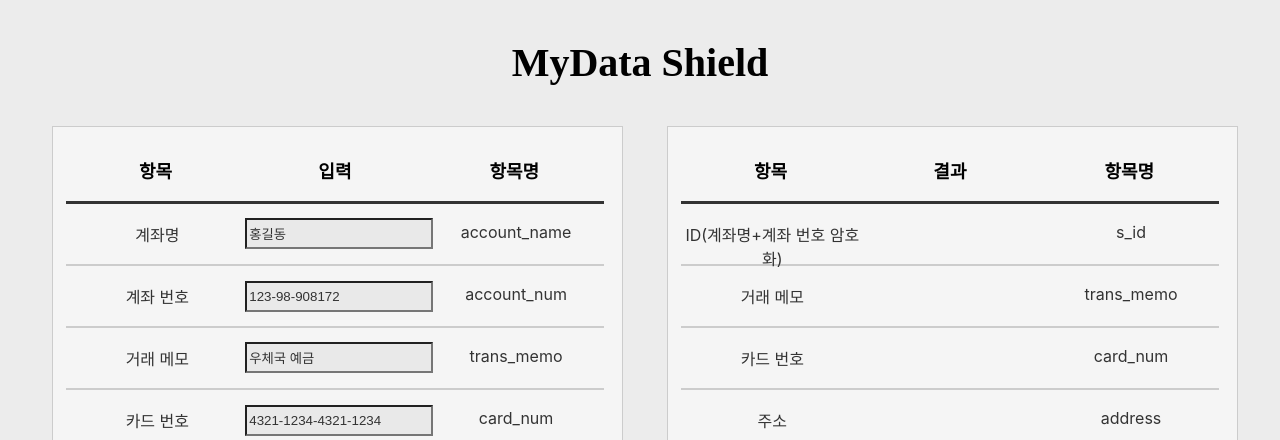
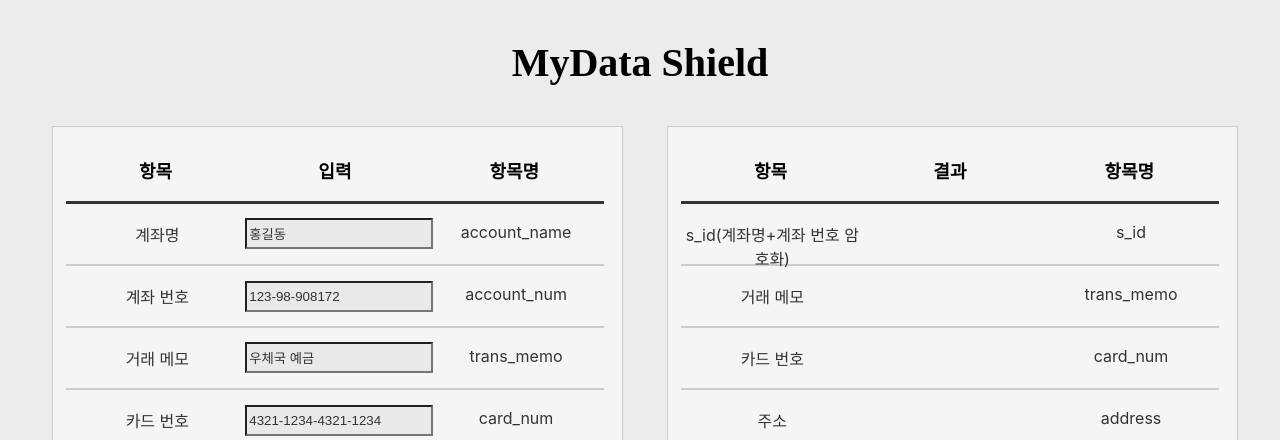
Before and after one commit to jw0245/MyDataShield-Demo-API, a Django app: page / in a window 1280 px wide. Shown: the top 440 px of the page. Run offline with Django 3.2, Linux system fonts and the light colour scheme; some libraries are stand-ins or nearby versions.

Commit message:
디자인 변경

```diff
--- a/demo/mydatashield/templates/Demo.html
+++ b/demo/mydatashield/templates/Demo.html
@@ -18,7 +18,7 @@
 
         .div_i { width:33%; height: 60px;; border-bottom:2px solid #ccc; float:left; text-align: center; line-height: 60px; }
         .font_i {position: relative; width:  100%; text-align: center; font-size: 18px; font-family: -apple-system, BlinkMacSystemFont, 'Segoe UI', Roboto, Oxygen, Ubuntu, Cantarell, 'Open Sans', 'Helvetica Neue', sans-serif;}
-        .font_s {position: relative; position: relative; left : 1%; top: 30%; width:  100%;  margin : 0;  text-align: center; color : #333; font-size: 16px; font-family: -apple-system, BlinkMacSystemFont, 'Segoe UI', Roboto, Oxygen, Ubuntu, Cantarell, 'Open Sans', 'Helvetica Neue', sans-serif;}
+        .font_s {word-wrap: break-word; position: relative; left : 1%; top: 30%; width:  100%;  margin : 0;  text-align: center; color : #333; font-size: 16px; font-family: -apple-system, BlinkMacSystemFont, 'Segoe UI', Roboto, Oxygen, Ubuntu, Cantarell, 'Open Sans', 'Helvetica Neue', sans-serif;}
          input {color : #333; width: 100%; height: 25px; z-index: 0; background-color:  rgb(233, 233, 233); }
 
          @media (max-width: 805px){
@@ -209,10 +209,10 @@
 
     <div>
         <div class="div_p">
-           <p class="font_s">ID(계좌명+계좌 번호 암호화)</p>
+           <p class="font_s">s_id(계좌명+계좌 번호 암호화)</p>
         </div>
         <div class="div_p">
-            <strong><p class="font_s" id="s_id"></p></strong>
+            <strong><p class="font_s" id="s_id" style="font-size: 12px;"></p></strong>
         </div>
         <div class="div_p"">
             <p class="font_s">s_id</p>
```
